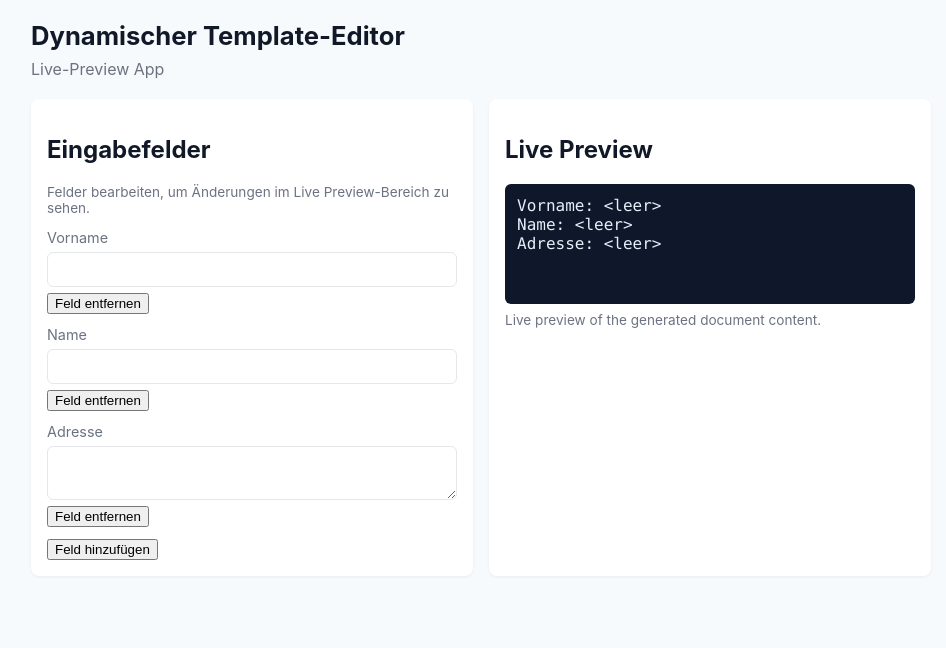
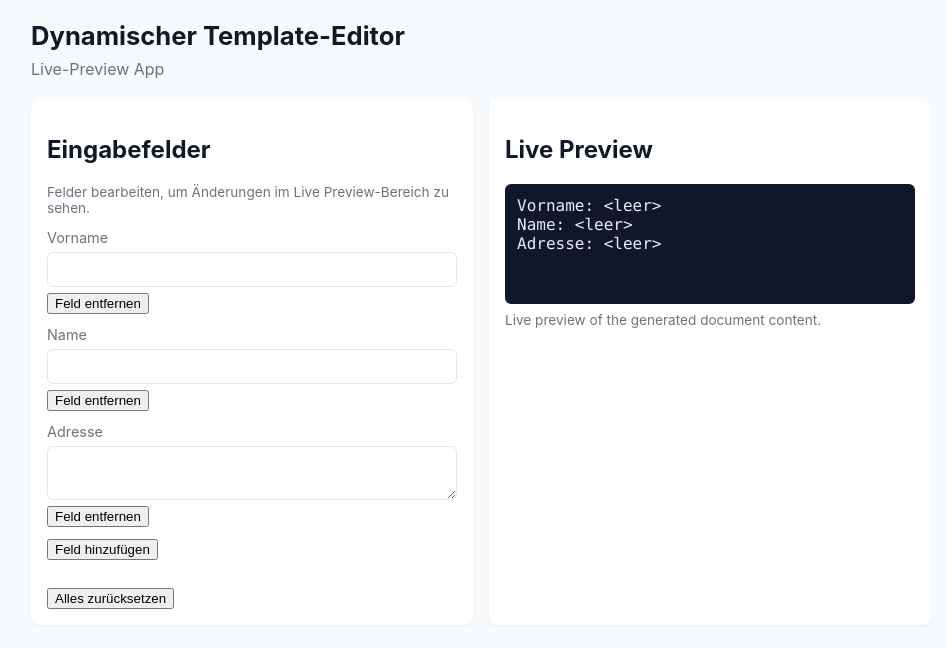
Before and after one commit to iseto/dynamischer-template-editor, a React (Vite) app: page / in a window 1280 px wide. Shown: the top 648 px of the page, without its empty margins (159-1105 px from the left). Built offline with nearby package versions, Linux system fonts and the light colour scheme.

Commit message:
feat: Anpassung readme, Einbau clearAll-Funktionalität in TemplateForm.tsx

```diff
--- a/src/components/TemplateForm.tsx
+++ b/src/components/TemplateForm.tsx
@@ -3,7 +3,8 @@ import useTemplate from "../hooks/useTemplate";
 import Preview from "./Preview";
 
 export default function TemplateForm() {
-  const { fields, updateField, addField, removeField } = useTemplate();
+  const { fields, updateField, addField, removeField, clearAll } =
+    useTemplate();
 
   return (
     <div style={{ display: "contents" }}>
@@ -43,6 +44,12 @@ export default function TemplateForm() {
         <div style={{ display: "flex", gap: 8, marginTop: 8 }}>
           <button onClick={() => addField()}>Feld hinzufügen</button>
         </div>
+        <br />
+        <div style={{ display: "flex", gap: 8, marginTop: 8 }}>
+          <button type="button" onClick={clearAll}>
+            Alles zurücksetzen
+          </button>
+        </div>
       </section>
 
       <aside className="card">
```
Also changed, not shown: 1 other file (tests, documents, lock files or other folders).
